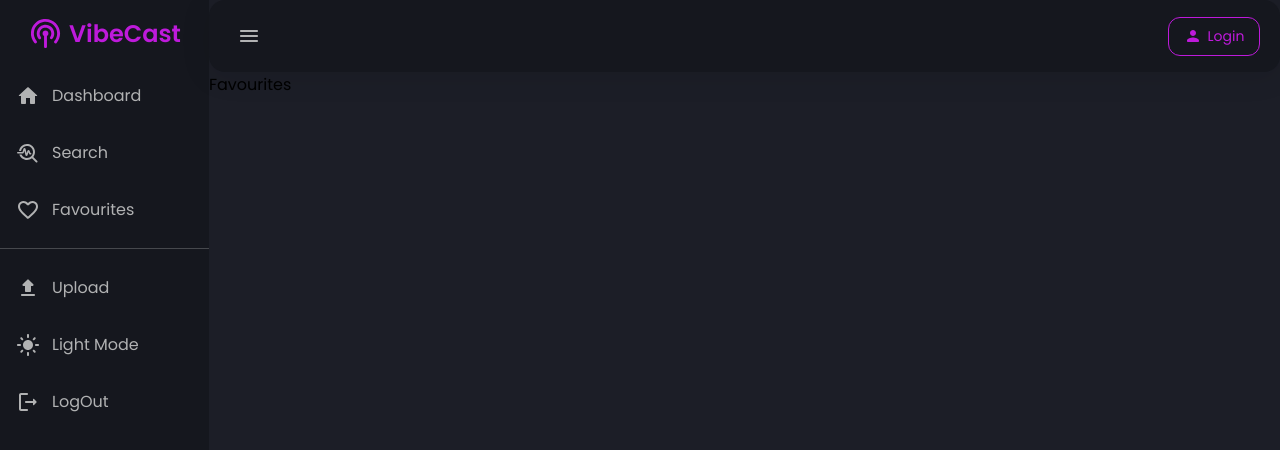
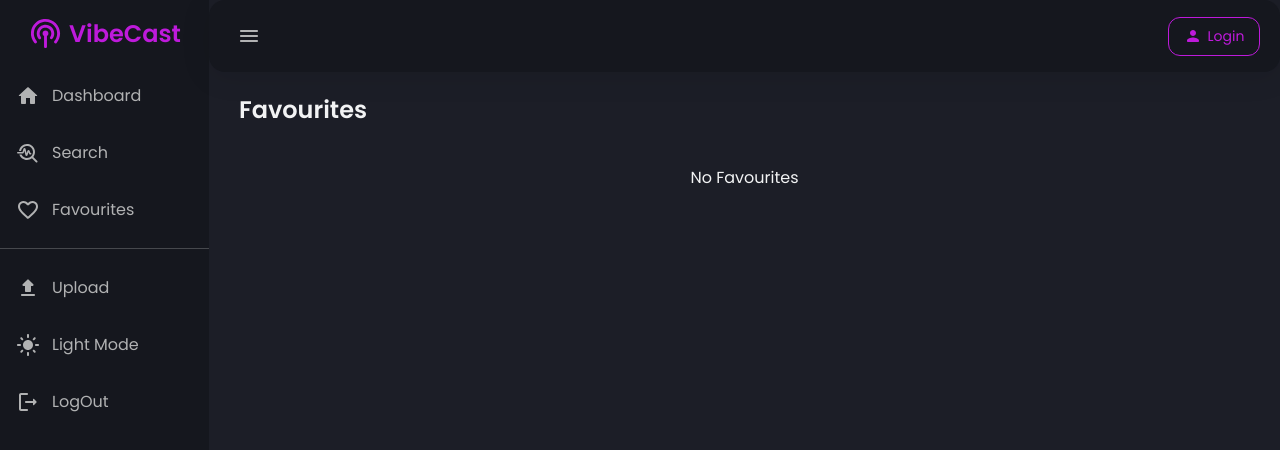
Before and after one commit to easyvansh/VibeCast, a React (Create React App) app in the folder client/: page /favourites in a window 1280 px wide. Shown: the top 450 px of the page. Built offline with nearby package versions, Linux system fonts and the light colour scheme.

Commit message:
added favourites pages

```diff
--- a/client/src/pages/Favourites.jsx
+++ b/client/src/pages/Favourites.jsx
@@ -1,8 +1,57 @@
 import React from 'react'
+import PodcastCard from "../components/PodcastCard";
+import styled from 'styled-components';
+
+
+const Container = styled.div`
+padding: 20px 30px;
+padding-bottom: 200px;
+height: 100%;
+overflow-y: scroll;
+display: flex;
+flex-direction: column;
+gap: 20px;
+`
+const Topic = styled.div`
+  color: ${({ theme }) => theme.text_primary};
+  font-size: 24px;
+  font-weight: 540;
+  display: flex;
+  justify-content: space-between;
+  align-items: center;
+`;
+
+const FavouritesContainer = styled.div`
+display: flex;
+flex-wrap: wrap;
+gap: 14px;
+padding: 18px 6px;
+@media (max-width: 550px){
+  justify-content: center;
+}
+`
+const DisplayNo = styled.div`
+display: flex;
+justify-content: center;
+align-items: center;
+height: 100%;
+width: 100%;
+color: ${({ theme }) => theme.text_primary};
+`
+
 
 const Favourites = () => {
   return (
-    <div>Favourites</div>
+    <Container>
+      <Topic>Favourites</Topic>
+      <FavouritesContainer>
+      <DisplayNo>No Favourites</DisplayNo>
+        {/* <PodcastCard/>
+        <PodcastCard/>
+        <PodcastCard/>
+        <PodcastCard/> */}
+      </FavouritesContainer>
+    </Container>
   )
 }
 
```
